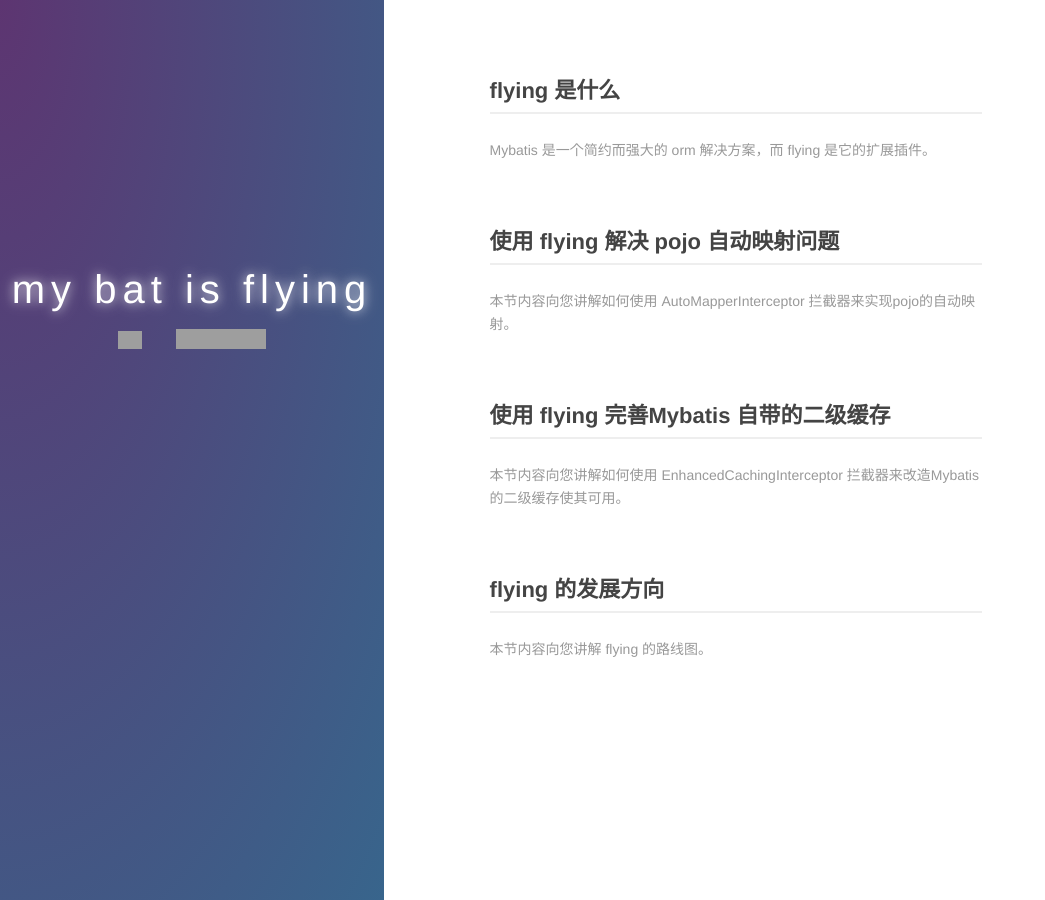
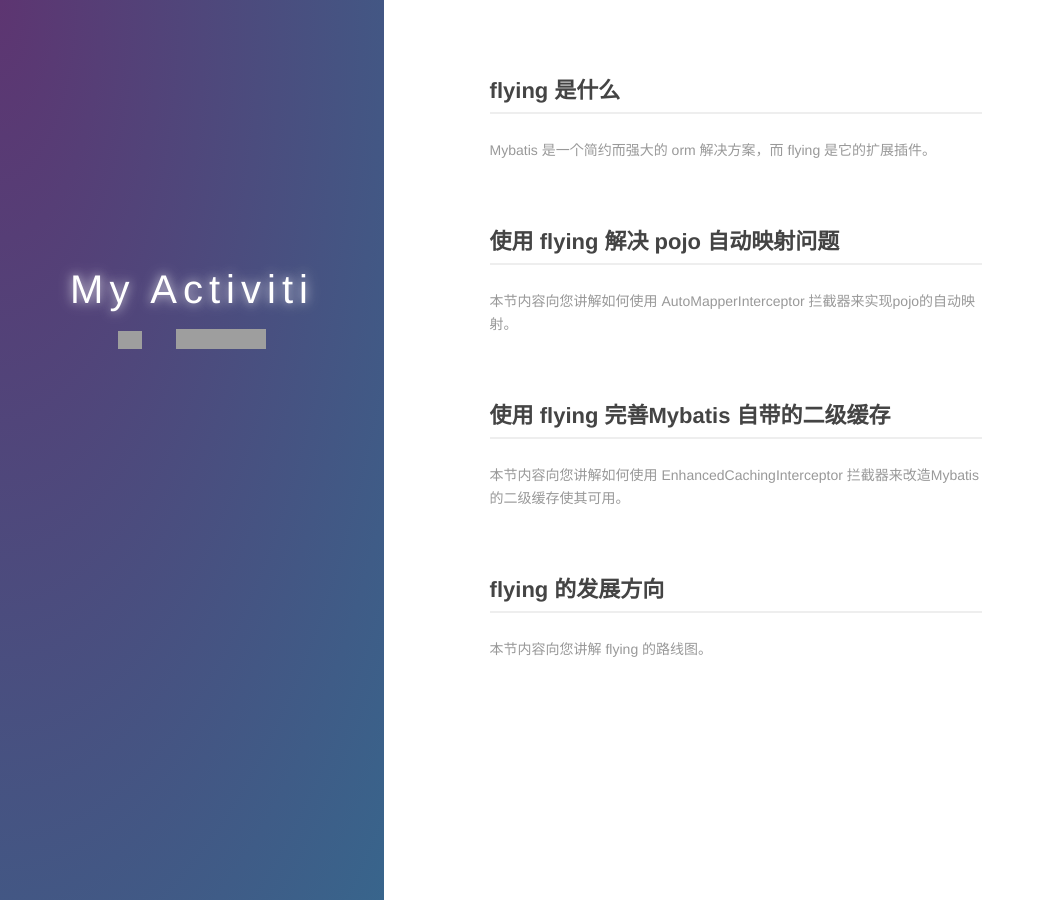
Before and after one commit to limeng32/myactiviti-doc, a Jekyll site: the page built from index.md, in a window 1280 px wide. Shown: the whole page, without its empty margins (0-1045 px from the left). Built offline with Jekyll 4.4.1, drawn with Linux system fonts in a browser that asks for light colours; grey boxes are pictures that could not be loaded.

Commit message:
Update index.md

```diff
--- a/index.md
+++ b/index.md
@@ -6,7 +6,7 @@
   <div class="index-wrapper">
     <div class="aside">
         <div class="info-card">
-        <h1>my bat is flying</h1>
+        <h1>My Activiti</h1>
         <a href="https://github.com/limeng32/mybatis.flying/" target="_blank"><img src="https://cdn2.iconfinder.com/data/icons/social-icons-33/128/Github-32.png" alt="" width="24"/></a>
         <a href="https://maven-badges.herokuapp.com/maven-central/com.github.limeng32/mybatis.flying" target="_blank"><img src="https://maven-badges.herokuapp.com/maven-central/com.github.limeng32/mybatis.flying/badge.svg" alt="" /></a>
       </div>
```
